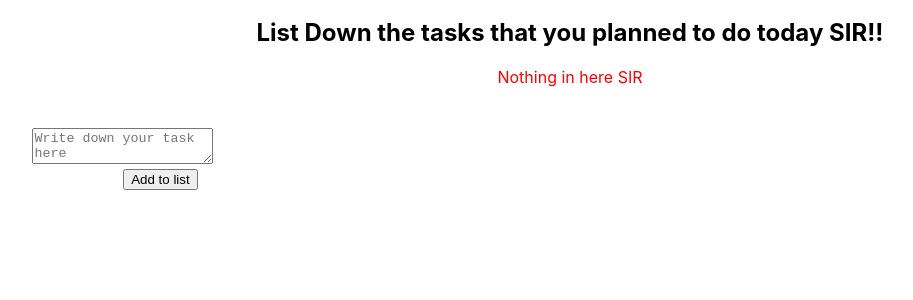
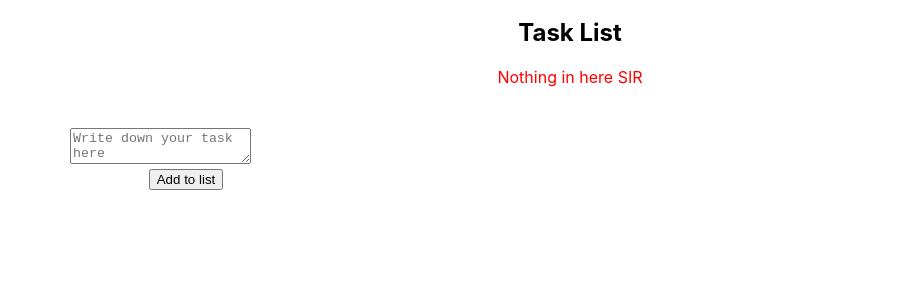
Before and after one commit to nirajpandey034/niraj_todoApp, a React (Create React App) app: page / in a window 1280 px wide. Shown: the top 300 px of the page, without its empty margins (70-983 px from the left). Built offline with nearby package versions, Linux system fonts and the light colour scheme.

Commit message:
some positioning changes

```diff
--- a/src/components/Style.css
+++ b/src/components/Style.css
@@ -1,18 +1,26 @@
 .textarea {
     margin-top: 10%;
-    margin-left: -70%;
+    margin-left: -62%;
+    margin-right: 2%;
 }
 
 .buttons {
     margin-top: -20%;
-    margin-left: -64%;
+    margin-left: -60%;
 }
 
-/* .main {
+.main {
     width: 100%;
     height: auto;
-} */
+}
 
 .TaskList {
+    width: 100%;
+    height: auto;
     margin-top: -15%;
 }
+
+.item {
+    width: 100%;
+    height: auto;
+}
--- a/src/components/Todo.js
+++ b/src/components/Todo.js
@@ -50,7 +50,7 @@ class todo extends Component {
                 <button type="submit" className="buttons" onClick={this.addtolistHandler}>Add to list</button>
                 <div className="TaskList">
 
-                <h2>List Down the tasks that you planned to do today SIR!!</h2>
+                <h2>Task List</h2>
                 {/* {this.state.data} */}
                 {
                     (this.state.data == '') ?
```
Also changed, not shown: firebase.json (added), 1 other file (tests, documents, lock files or other folders).
